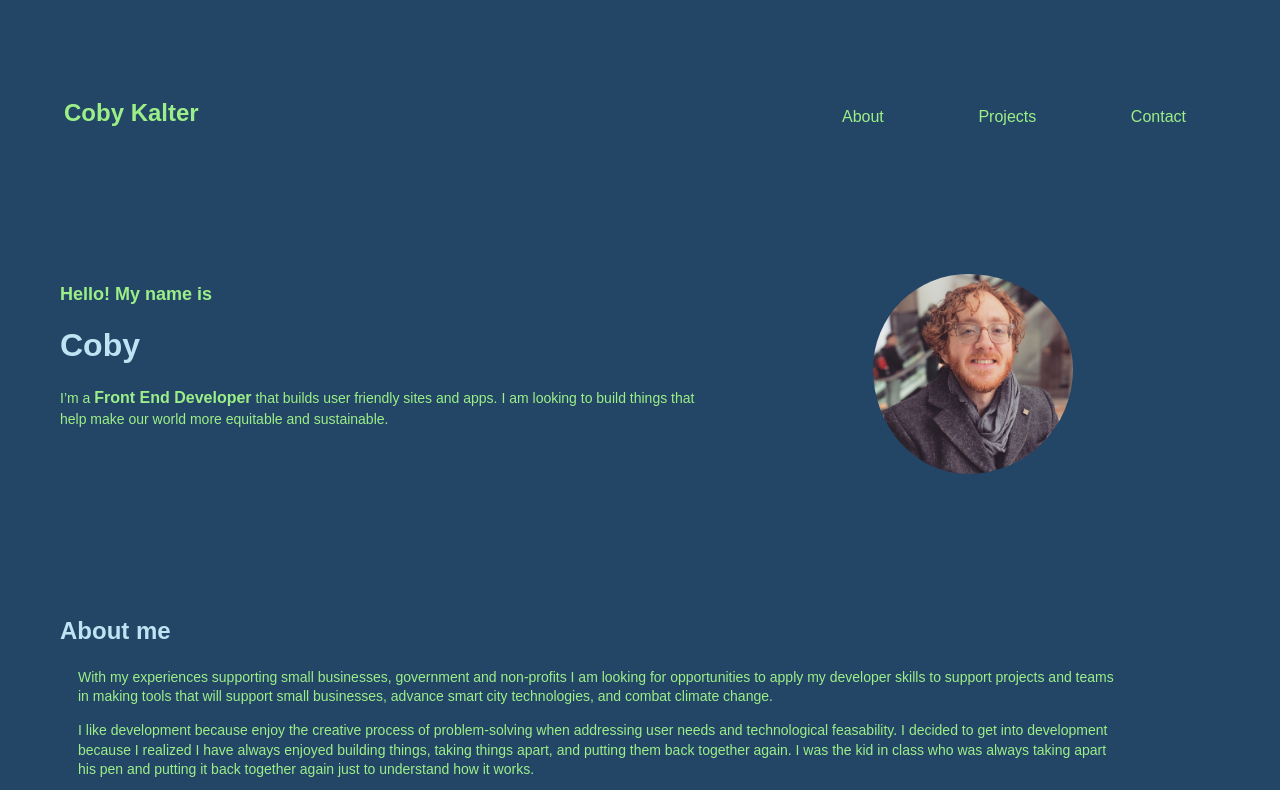
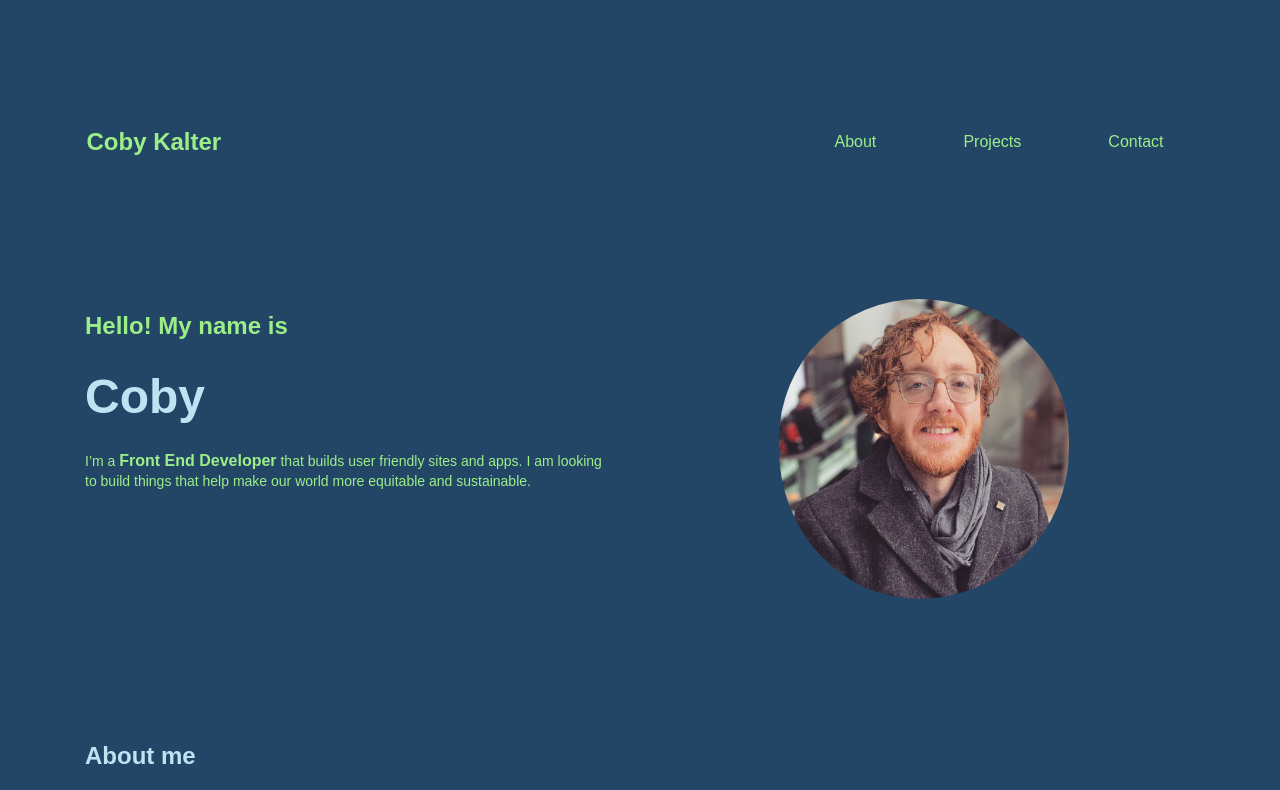
Before and after one commit to CobyKalter/portfolio-site, a plain HTML site: page index.html in a window 1280 px wide. Shown: the top 790 px of the page. Drawn offline with Linux system fonts and the light colour scheme; a web font is replaced by a local one.

Commit message:
Edits to desktop media queries styling

```diff
--- a/css/main.css
+++ b/css/main.css
@@ -95,6 +95,7 @@ body {
     width: auto;
     background-color: #234566;
     color: #9CEF88;
+    font-size: 16px;
 }
 
 main {
@@ -103,7 +104,7 @@ main {
 
 h1 {
     font-family: 'Lexend Tera', sans-serif;
-    font-size: 2rem;
+    font-size: 3rem;
 }
 
 h2 {
@@ -153,6 +154,7 @@ header .title {
 
 }
 header #page-title {
+    font-family: 'Lexend Tera', sans-serif;
     font-size: 24px;
     text-align: center;
     width: 100%;
@@ -761,6 +763,13 @@ footer {
 /* Desktop Styles */
 @media only screen and (min-width: 1200px) {
 
+
+ /* BODY */
+
+ body {
+  padding: 25px;
+ }
+
 /* Header */
 
 header {
@@ -787,7 +796,7 @@ header nav {
 /* Main */
 
 main {
-  margin: 0 40px 0 40px;
+  margin: 40px 0 40px 0;
 }
 
 .main-content {
@@ -799,26 +808,32 @@ main {
 .hero-section {
   margin: 40px 0 140px 0;
   padding-bottom: 0;
+  padding-left: 40px;
 }
 
 #hero-text {
-  flex-basis: 65%;
+  flex-basis: 45%;
 }
 
 #hero-image {
   height: 100%;
-  flex-basis: 50%;
+  flex-basis: 55%;
+}
+
+.hero-section img {
+  height: 300px;
+  width: 290px;
 }
 
 /* About */
 
 .about-section {
   margin: 140px 0 140px 0;
+  padding-left: 40px;
 }
 
 .about-text {
   padding: 0 0 30px 0;
-  margin: 0 0
 }
 
 /* Projects */
--- a/index.html
+++ b/index.html
@@ -29,7 +29,7 @@
     <body>
         <header>
             <div class="title">
-                <h1 id="page-title">Coby Kalter</h1>
+                <h2 id="page-title">Coby Kalter</h2>
             </div>
             <div class="header-divider"></div>
             <nav id="top-nav">
@@ -44,7 +44,7 @@
             <div class="main-content">
                 <section class="hero-section" id="hero">
                     <div id="hero-text">
-                        <h3>Hello! My name is</h3>
+                        <h2>Hello! My name is</h2>
                         <h1>Coby</h1>
                         <p>I’m a <span>Front End Developer</span> that builds user friendly sites and apps. I am looking to build things that help make our world more equitable and sustainable.</p>
                     </div>
```
